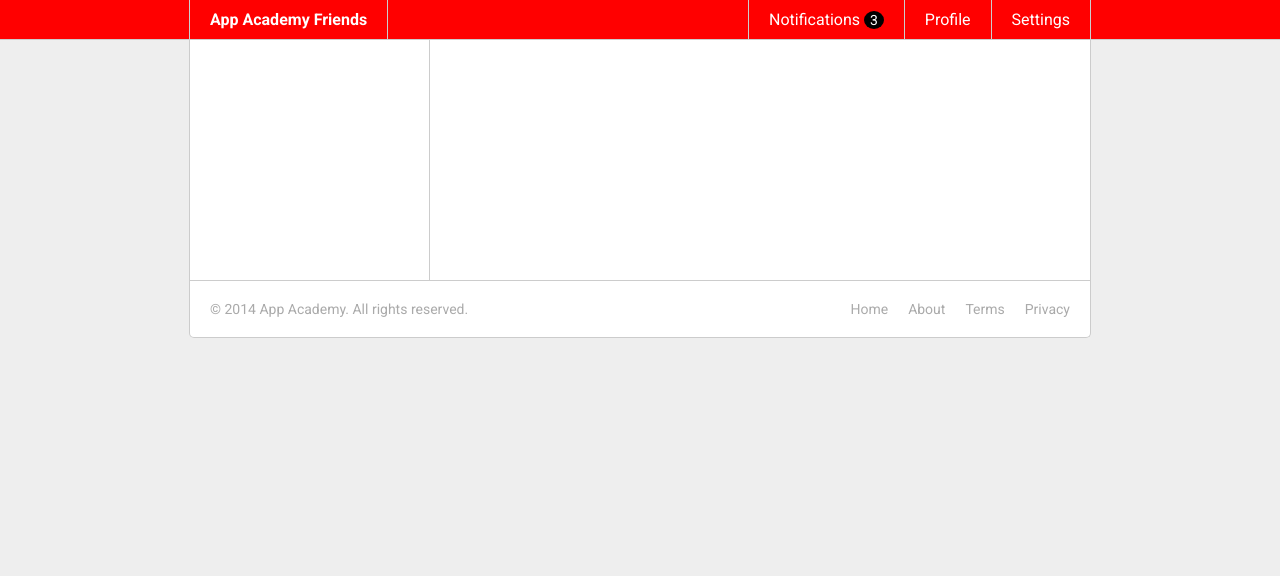
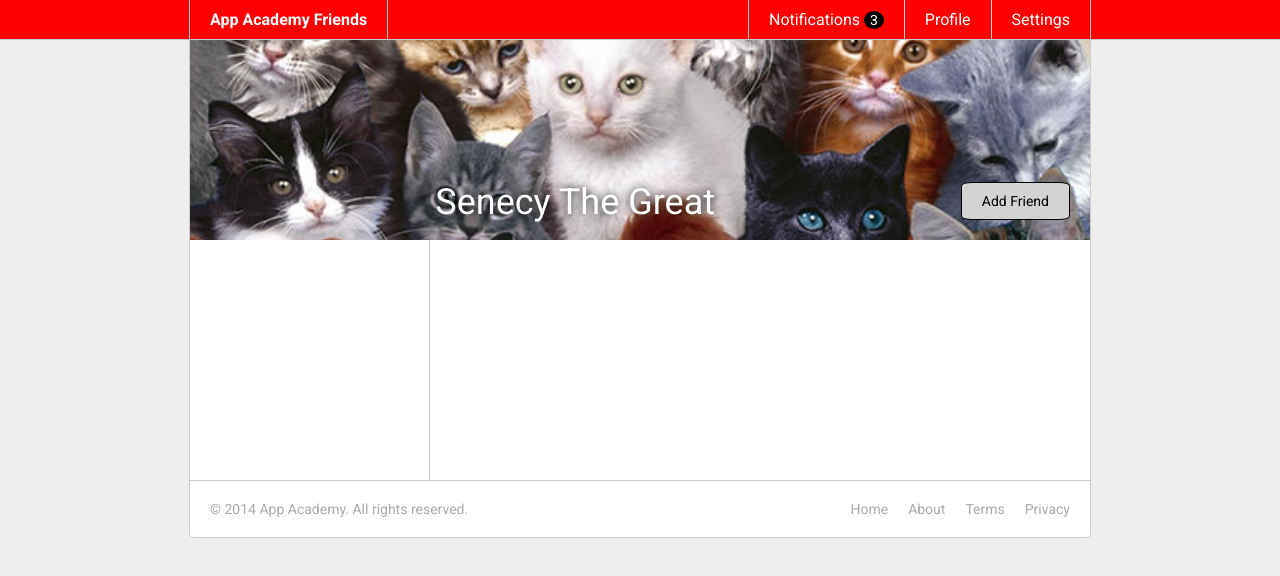
Before and after one commit to jbrettk629/W5D5, a plain HTML site: page css-friends-05/05-cats.html in a window 1280 px wide. Drawn offline with Linux system fonts and the light colour scheme; files whose address does not match are found by name.

Commit message:
work on banner/header of aa-friends

```diff
--- a/css-friends-05/05-cats.html
+++ b/css-friends-05/05-cats.html
@@ -37,6 +37,11 @@
   </header>
 
   <main class="content">
+    <section class="content-header">
+      <h2>Senecy The Great</h2>
+      <button type="button" name="button">Add Friend</button>
+    </section>
+
     <section class="content-sidebar">
 
     </section>
--- a/css-friends-05/css/05-cats.css
+++ b/css-friends-05/css/05-cats.css
@@ -1 +1,35 @@
 /* PHASE 5: Cats */
+
+.content-header {
+  position: relative;
+  width: 100%;
+  margin: 0 auto;
+  height: 200px;
+  background-position: top;
+  background-size: cover;
+  background-image: url("/Users/appacademy/Desktop/W5D5/css-friends-05/images/cats.jpg");
+  backgr
+}
+
+.content-header h2 {
+  position: absolute;
+  font-size: 36px;
+  color: white;
+  bottom: 20px;
+  right: 375px;
+  text-shadow: #000 0 0 10px;
+  line-height: 1
+}
+
+.content-header button {
+  position: absolute;
+  bottom: 20px;
+  right: 20px;
+  padding: 10px 20px;
+  background-color: lightgrey;
+  font-size: 14px;
+  border: 1px solid black;
+  border-radius: 10%
+
+
+}
```
